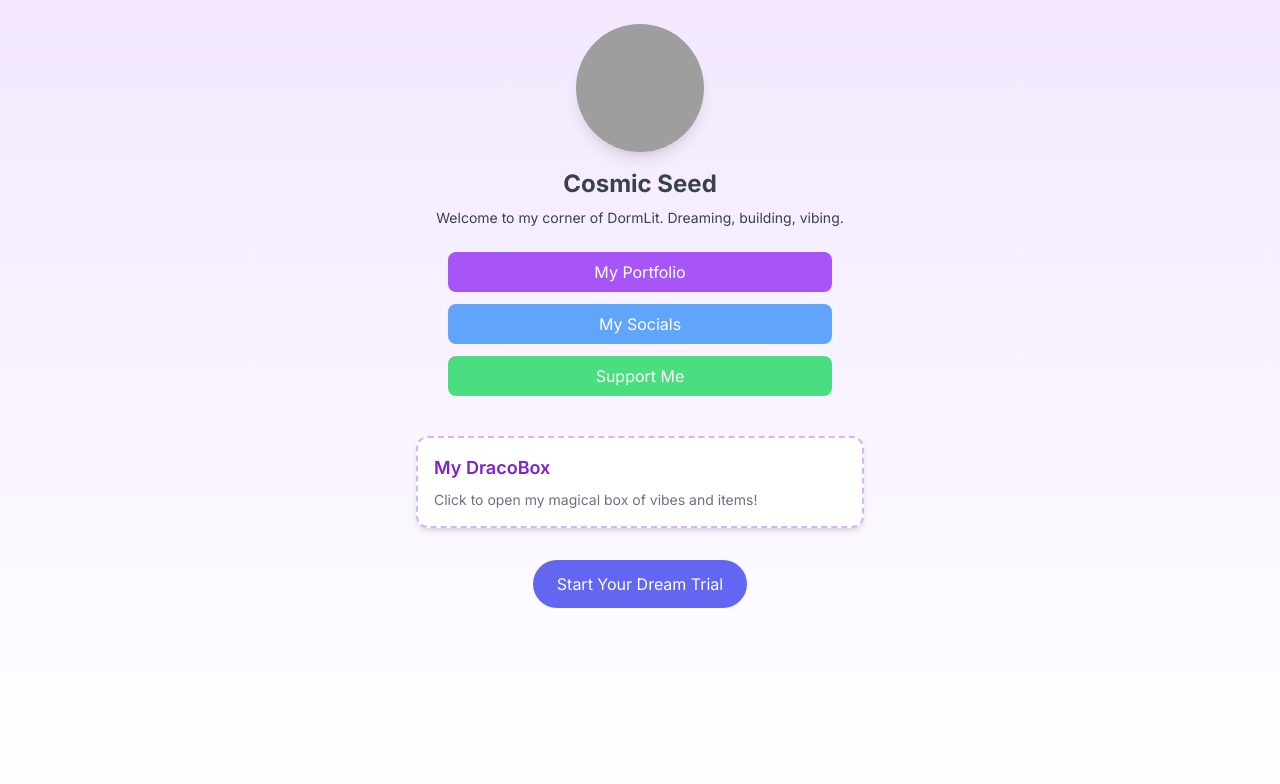
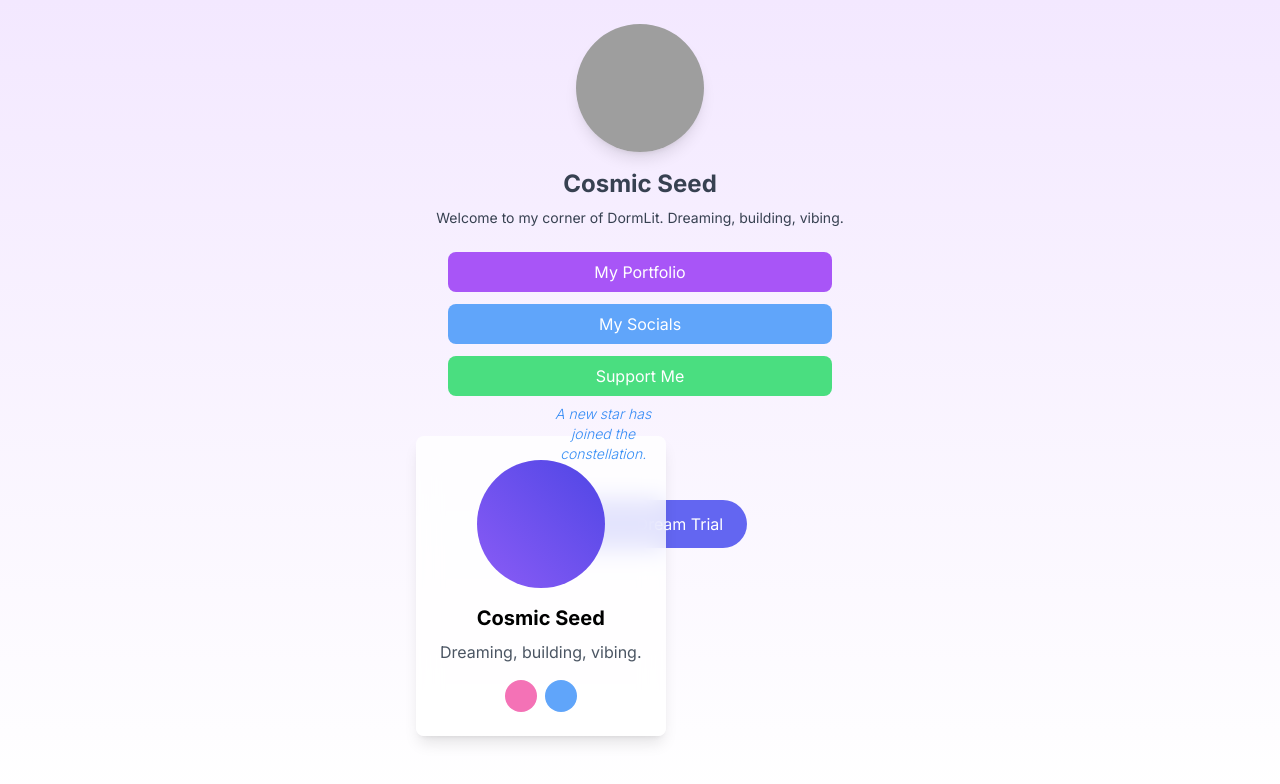
Before and after one commit to Web3AdvisoryHub/dormlet.seed, a Next.js app: page /home in a window 1280 px wide. Shown: the top 784 px of the page. Built offline with nearby package versions, Linux system fonts and the light colour scheme; grey boxes are pictures that could not be loaded.

Commit message:
Fix DracoBox integration in homepage with proper props and types

```diff
--- a/src/app/home/page.tsx
+++ b/src/app/home/page.tsx
@@ -1,6 +1,19 @@
 'use client';
 
 import Link from 'next/link';
+import DracoBox from '@/components/DracoBox';
+import { AvatarStyle } from '@/types/avatar';
+
+// Mock data for DracoBox
+const mockAvatarStyle: AvatarStyle = {
+  top: { color: '#8B5CF6' },
+  pants: { color: '#4F46E5' },
+  shoes: { color: '#7C3AED' },
+  accessories: [
+    { id: '1', color: '#F472B6' },
+    { id: '2', color: '#60A5FA' }
+  ]
+};
 
 export default function HomePage() {
   return (
@@ -23,10 +36,16 @@ export default function HomePage() {
         <a href="#" className="bg-green-400 text-white py-2 rounded-lg text-center hover:bg-green-500 transition">Support Me</a>
       </div>
 
-      {/* DracoBox Preview */}
-      <div className="w-full max-w-md bg-white border-2 border-dashed border-purple-300 rounded-xl p-4 shadow-md">
-        <h2 className="text-lg font-semibold text-purple-700 mb-2">My DracoBox</h2>
-        <p className="text-sm text-gray-500">Click to open my magical box of vibes and items!</p>
+      {/* DracoBox */}
+      <div className="w-full max-w-md mb-8">
+        <DracoBox
+          avatarStyle={mockAvatarStyle}
+          username="Cosmic Seed"
+          bio="Dreaming, building, vibing."
+          isVisible={true}
+          isPremium={false}
+          selectedBackground="cosmic-glow"
+        />
       </div>
 
       {/* Trial Button */}
```
